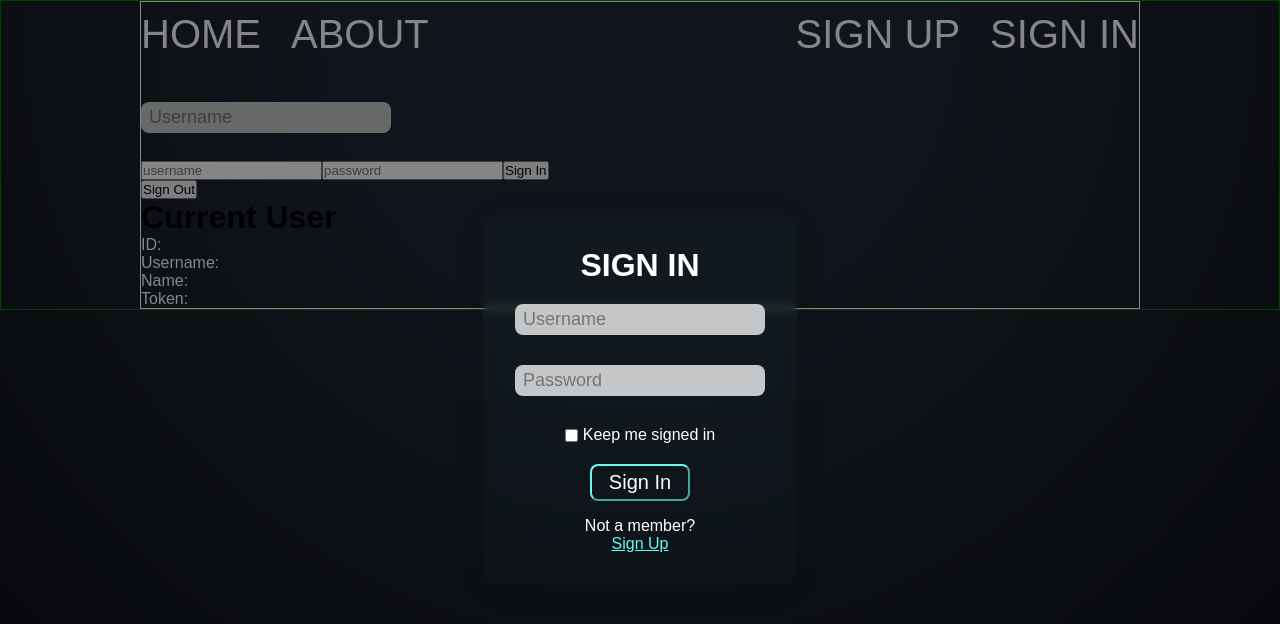
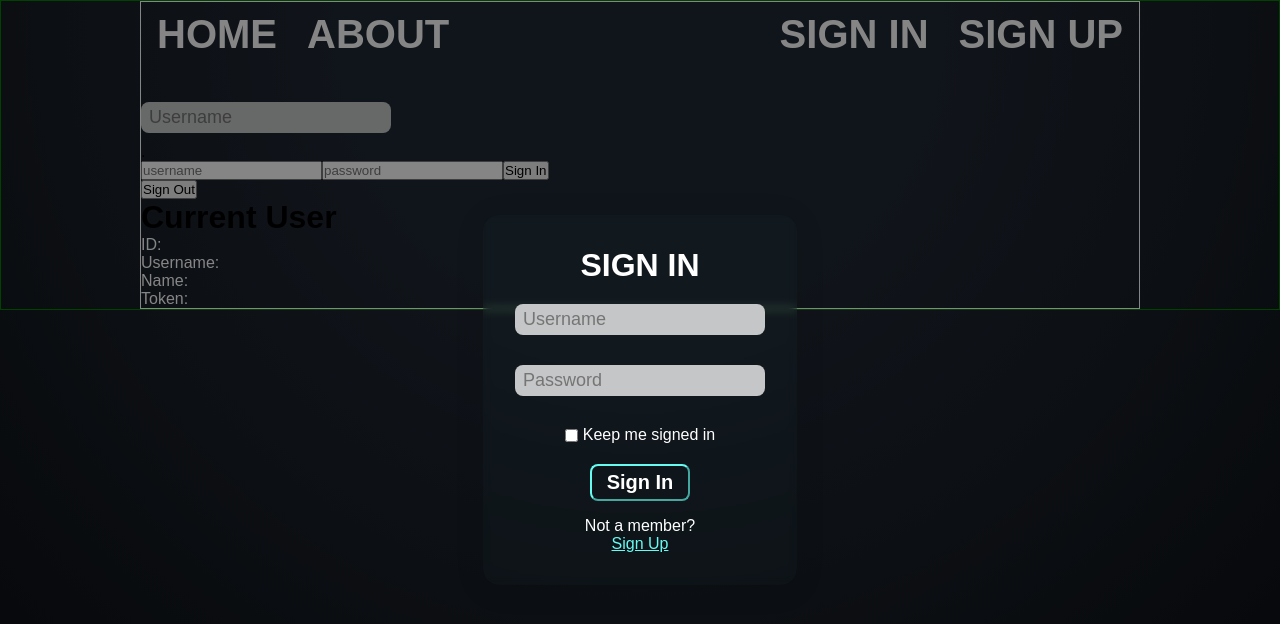
Before and after one commit to German-kos/Communion-Client, a React (Create React App) app in the folder client/: page / in a window 1280 px wide. Both pictures are taken after a click on the link "SIGN IN". Shown: the top 624 px of the page. Built offline with nearby package versions, Linux system fonts and the light colour scheme; a web font is replaced by a local one.

Commit message:
small css animations

```diff
--- a/client/src/components/common/button/outlined_button/outlinedButton.css
+++ b/client/src/components/common/button/outlined_button/outlinedButton.css
@@ -4,4 +4,11 @@
   color: white;
   border-radius: 8px;
   border-color: #66fcf1;
+  transition: all 0.2s ease-in-out;
+  font-weight: bold;
 }
+.outlinedButton:hover {
+  background-color: #45a29e;
+  border-color: #45a29e;
+  transform: scale(1.05);
+}
--- a/client/src/components/navbar/Navbar.tsx
+++ b/client/src/components/navbar/Navbar.tsx
@@ -3,11 +3,16 @@ import "components/navbar/navbar.css";
 import store from "redux/store";
 import { closeModal, openModal } from "redux/slices/ModalSlice";
 import { closeSignIn, openSignIn } from "redux/slices/SignInModalSlice";
+import { closeSignUp, openSignUp } from "redux/slices/SignUpModalSlice";
 function Navbar() {
   const [signInOpen, setSignInOpen] = useState<boolean>();
+  const [signUpOpen, setSignUpOpen] = useState<boolean>();
 
   store.subscribe(() =>
     setSignInOpen(store.getState().rootReducer.signInModal.open)
+  );
+  store.subscribe(() =>
+    setSignUpOpen(store.getState().rootReducer.signUpModal.open)
   );
 
   const openSignInModal = () => {
@@ -17,6 +22,12 @@ function Navbar() {
     store.dispatch(closeSignIn());
   };
 
+  const openSignUpModal = () => {
+    store.dispatch(openSignUp());
+  };
+  const closeSignUpModal = () => {
+    store.dispatch(closeSignUp());
+  };
   return (
     <div className="navbar">
       <div className="navbar-links">
@@ -25,13 +36,19 @@ function Navbar() {
           <a>About</a>
         </div>
         <div className="navbar-links_right">
-          <a>Sign Up</a>
           <a
             onClick={() =>
               signInOpen ? closeSignInModal() : openSignInModal()
             }
           >
             Sign In
+          </a>
+          <a
+            onClick={() =>
+              signUpOpen ? closeSignUpModal() : openSignUpModal()
+            }
+          >
+            Sign Up
           </a>
         </div>
       </div>
--- a/client/src/components/navbar/navbar.css
+++ b/client/src/components/navbar/navbar.css
@@ -1,8 +1,20 @@
 .navbar {
   display: block;
   height: 100px;
+  padding-right: 1rem;
+  padding-left: 1rem;
 }
 
+.navbar a {
+  font-weight: bold;
+  transition: all 0.1s ease-in-out;
+  /* transition: color 0.2s ease-in-out !important; */
+}
+.navbar a:hover {
+  cursor: pointer;
+  transform: scale(1.02);
+  color: #66fcf1;
+}
 .navbar-links {
 }
 
--- a/client/src/components/sign_in_form/signInForm.css
+++ b/client/src/components/sign_in_form/signInForm.css
@@ -41,8 +41,10 @@
 .sign_in_sign_up_link {
   color: #66fcf1;
   text-decoration: underline;
+  transition: all 0.2s ease-in-out;
 }
 
 .sign_in_sign_up_link:hover {
   cursor: pointer;
+  transform: scale(1.2);
 }
--- a/client/src/components/sign_up_form/signUpForm.css
+++ b/client/src/components/sign_up_form/signUpForm.css
@@ -14,10 +14,12 @@
 .already_a_member_container a {
   color: #66fcf1;
   text-decoration: underline;
+  transition: all 0.2s ease-in-out;
 }
 
 .already_a_member_container a:hover {
   cursor: pointer;
+  transform: scale(1.2);
 }
 
 .sign_up_form_container {
```
